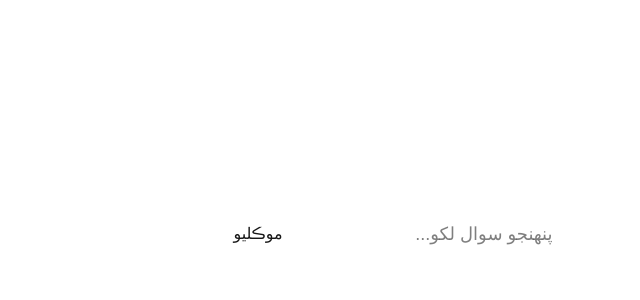
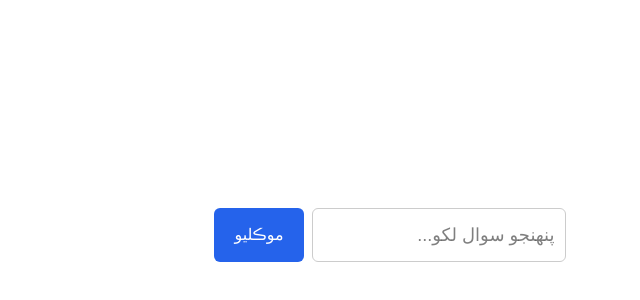
Before and after one commit to Toobasaeed784/sindhi-app, a Next.js app: page / in a window 1280 px wide. Shown: the part 132-432 px from the top of the page, without its empty margins (640-1280 px from the left). Built offline with nearby package versions, Linux system fonts and the light colour scheme.

Commit message:
Update page.tsx

```diff
--- a/app/page.tsx
+++ b/app/page.tsx
@@ -57,14 +57,33 @@ export default function Home() {
       </div>
 
       <div style={{ display: "flex", gap: "8px" }}>
-       <input
+        <input
           value={input}
           onChange={(e) => setInput(e.target.value)}
           onKeyDown={(e) => e.key === "Enter" && sendMessage()}
-          style={{ flex: 1, padding: "10px", fontSize: "18px", textAlign: "right", color: "#000000", background: "#ffffff" }}
+          style={{
+            flex: 1,
+            padding: "10px",
+            fontSize: "18px",
+            textAlign: "right",
+            color: "#000000",
+            background: "#ffffff",
+            border: "1px solid #ccc",
+            borderRadius: "6px",
+          }}
           placeholder="پنهنجو سوال لکو..."
         />
-        <button onClick={sendMessage} style={{ padding: "10px 20px", fontSize: "16px" }}>
+        <button
+          onClick={sendMessage}
+          style={{
+            padding: "10px 20px",
+            fontSize: "16px",
+            background: "#2563eb",
+            color: "#ffffff",
+            border: "none",
+            borderRadius: "6px",
+          }}
+        >
           موڪليو
         </button>
       </div>
```
